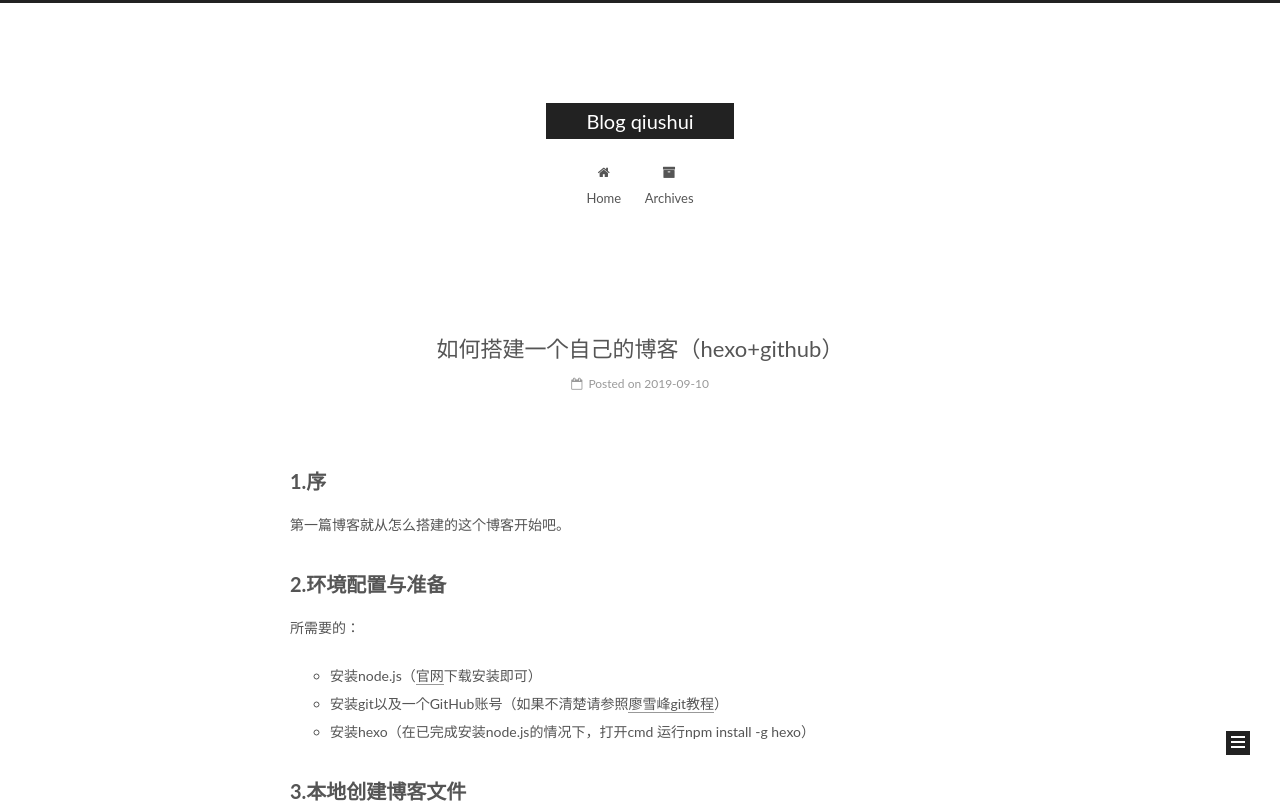
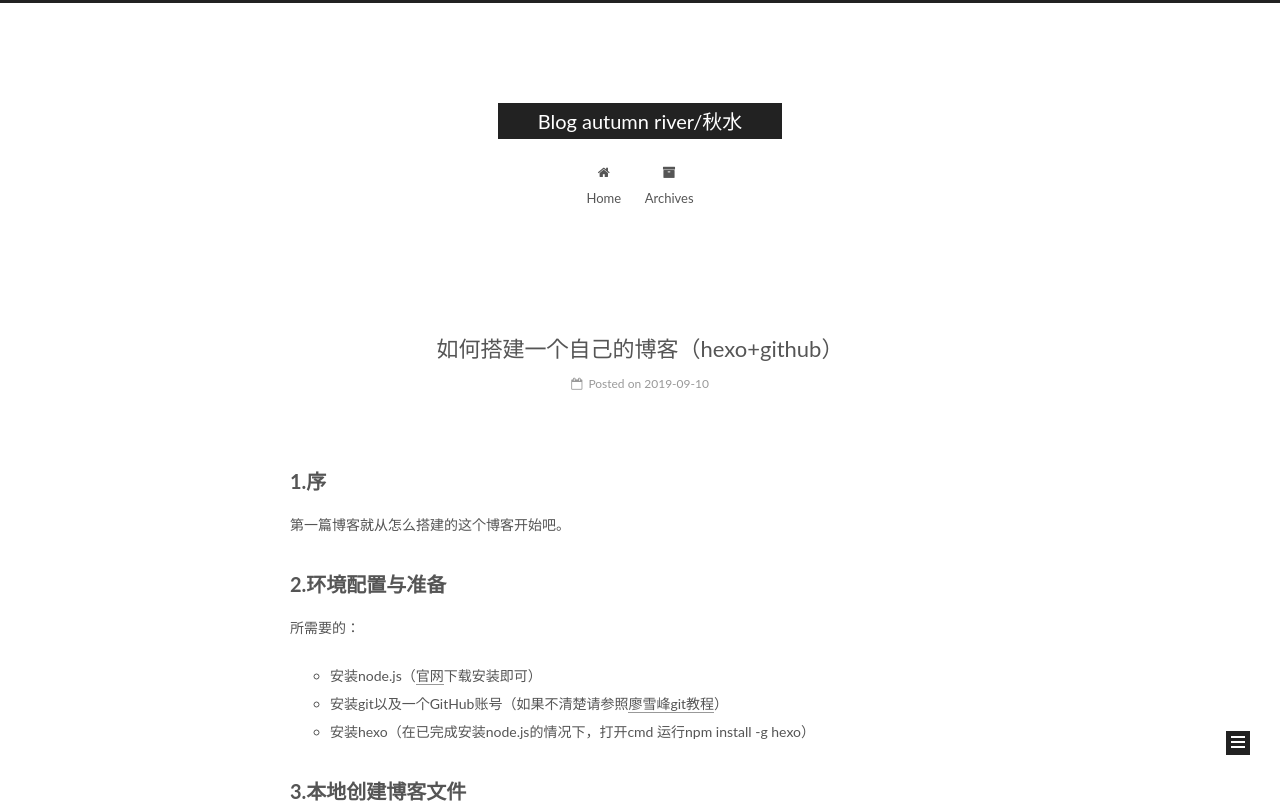
Before and after one commit to yang-smith/yang-smith.github.io, a plain HTML site: page index.html in a window 1280 px wide. Shown: the top 809 px of the page. Drawn offline with Linux system fonts and the light colour scheme.

Commit message:
Site updated: 2019-09-11 17:10:49

```diff
--- a/css/main.css
+++ b/css/main.css
@@ -1822,7 +1822,7 @@ pre .javascript .function {
   width: 4px;
   height: 4px;
   border-radius: 50%;
-  background: #ff8837;
+  background: #ffcb87;
 }
 .links-of-blogroll {
   font-size: 13px;
--- a/index.html
+++ b/index.html
@@ -80,12 +80,12 @@
 
 
 <meta property="og:type" content="website">
-<meta property="og:title" content="Blog qiushui">
+<meta property="og:title" content="Blog autumn river&#x2F;秋水">
 <meta property="og:url" content="http://yoursite.com/index.html">
-<meta property="og:site_name" content="Blog qiushui">
+<meta property="og:site_name" content="Blog autumn river&#x2F;秋水">
 <meta property="og:locale" content="en">
 <meta name="twitter:card" content="summary">
-<meta name="twitter:title" content="Blog qiushui">
+<meta name="twitter:title" content="Blog autumn river&#x2F;秋水">
 
 
 
@@ -121,7 +121,7 @@
 
 
 
-  <title>Blog qiushui</title>
+  <title>Blog autumn river/秋水</title>
 
 
 
@@ -152,7 +152,7 @@
     <div class="custom-logo-site-title">
       <a href="/" class="brand" rel="start">
         <span class="logo-line-before"><i></i></span>
-        <span class="site-title">Blog qiushui</span>
+        <span class="site-title">Blog autumn river/秋水</span>
         <span class="logo-line-after"><i></i></span>
       </a>
     </div>
@@ -238,7 +238,7 @@
     </span>
 
     <span hidden itemprop="publisher" itemscope itemtype="http://schema.org/Organization">
-      <meta itemprop="name" content="Blog qiushui">
+      <meta itemprop="name" content="Blog autumn river/秋水">
     </span>
 
 
@@ -374,7 +374,7 @@
     </span>
 
     <span hidden itemprop="publisher" itemscope itemtype="http://schema.org/Organization">
-      <meta itemprop="name" content="Blog qiushui">
+      <meta itemprop="name" content="Blog autumn river/秋水">
     </span>
 
 
```
Also changed, not shown: 2019/09/10/hello-world/index.html (+4 -4 lines), 2019/09/10/如何搭建自己的博客/index.html (+4 -4 lines), archives/2019/09/index.html (+5 -5 lines), archives/2019/index.html (+5 -5 lines), archives/index.html (+5 -5 lines).
